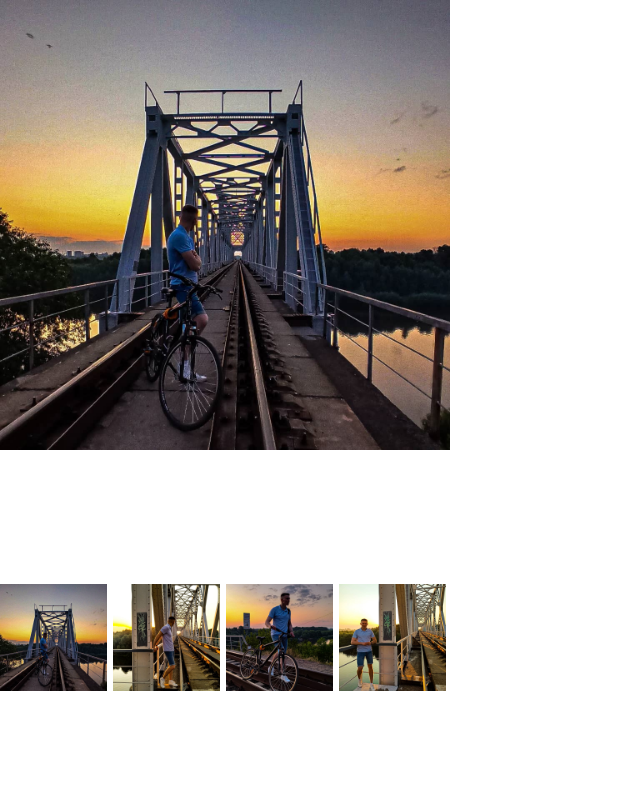
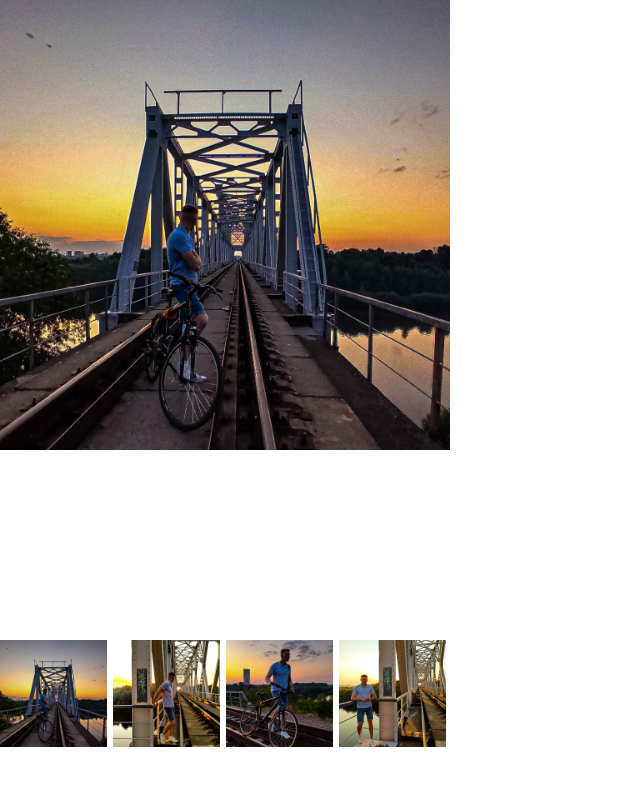
Before and after one commit to AVVenn/ZavtraSdam, a plain HTML site: page index.html in a window 1280 px wide. Shown: the whole page, without its empty margins (0-640 px from the left). Drawn offline with Linux system fonts and the light colour scheme.

Commit message:
Update style.css

```diff
--- a/style.css
+++ b/style.css
@@ -58,7 +58,7 @@ table {
     list-style: none;
     margin: 0;
     padding: 0;
-    height: 73vmin;
+    height: 80vmin;
     width: 100%;
 }
 
```
